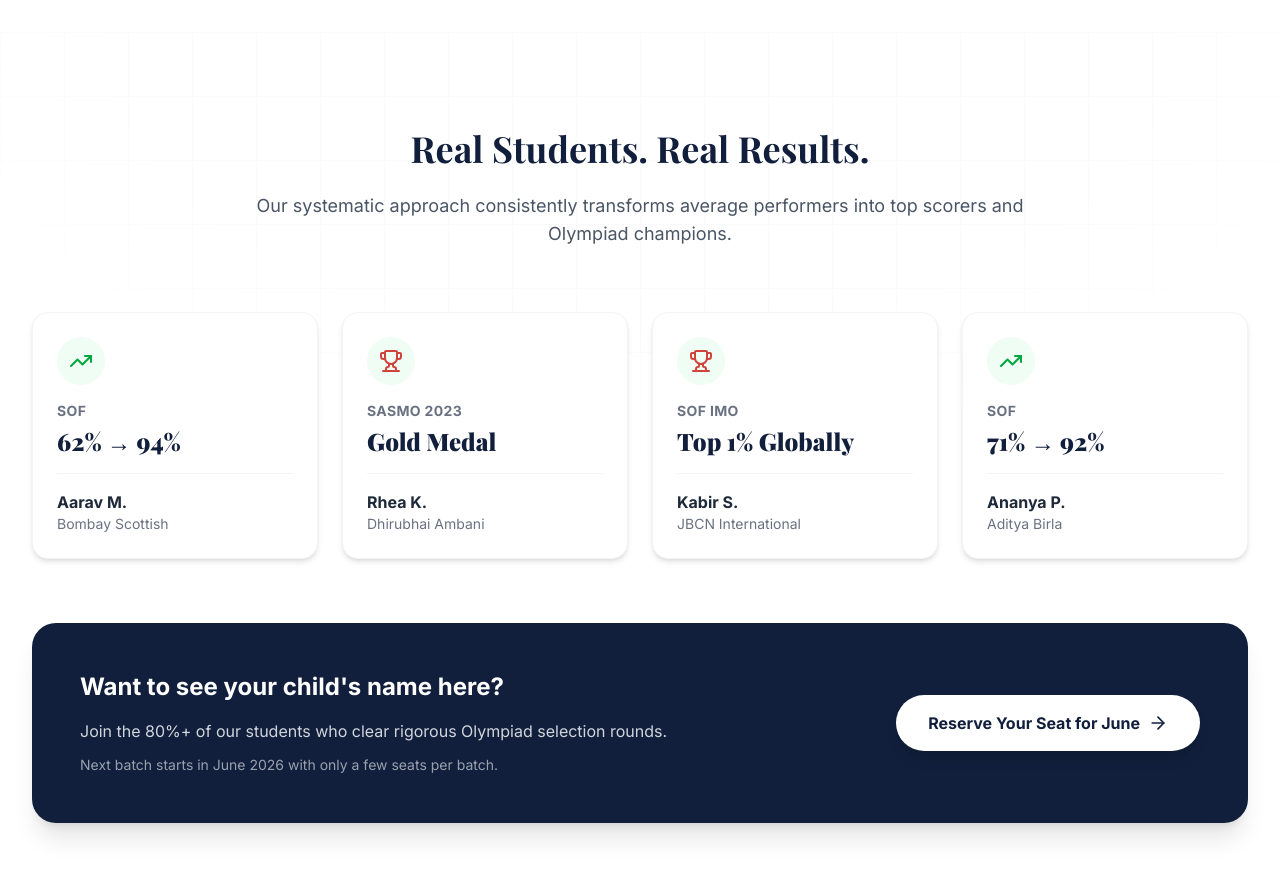
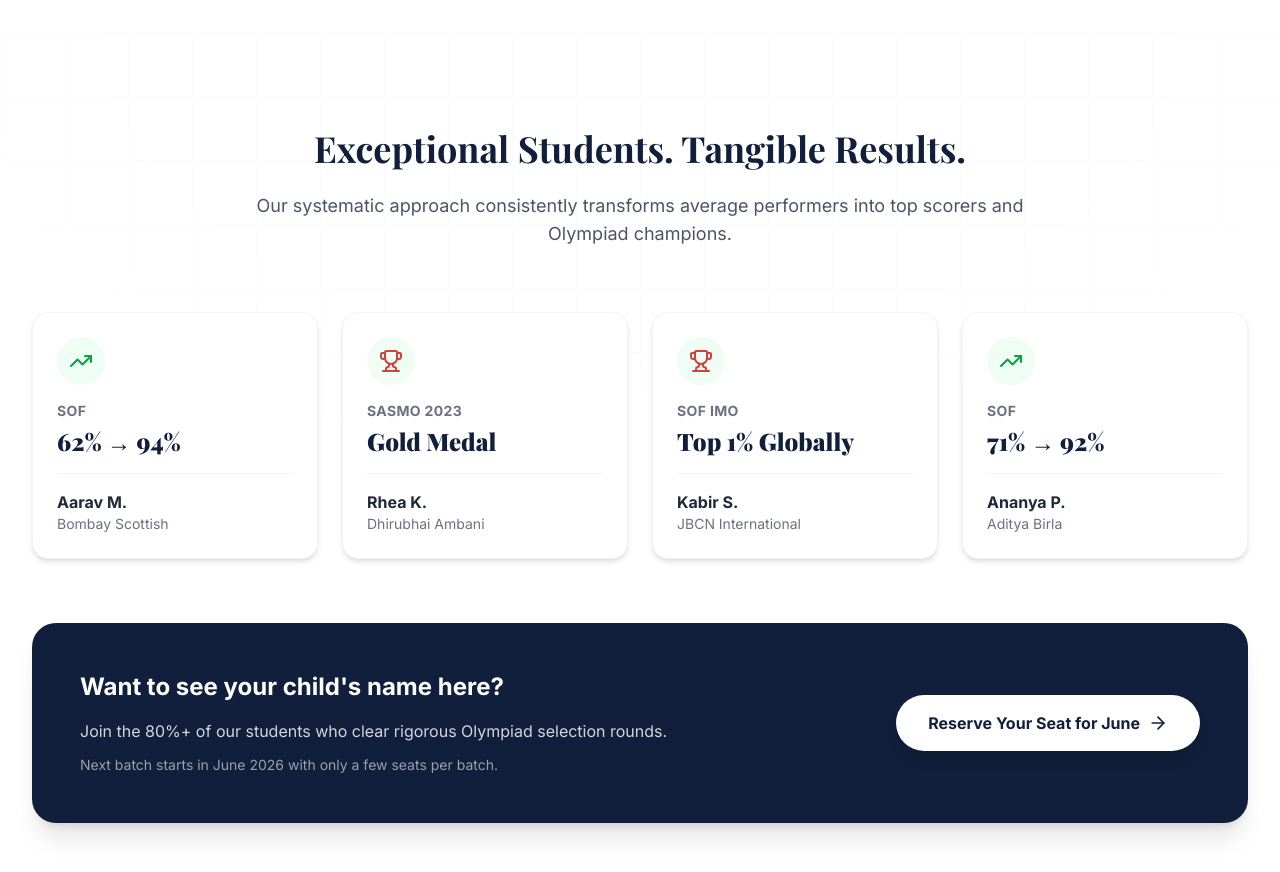
Before and after one commit to mathswithshraddha/website, a Next.js app: page / in a window 1280 px wide. Shown: the part 2300-3172 px from the top of the page. Built offline with nearby package versions, Linux system fonts and the light colour scheme; a web font is replaced by a local one.

Commit message:
Updated to Minimal Theme

```diff
--- a/components/ResultsSection.tsx
+++ b/components/ResultsSection.tsx
@@ -35,7 +35,7 @@ export default function ResultsSection() {
       <div className="max-w-7xl mx-auto px-4 sm:px-6 lg:px-8 relative z-10">
         <div className="text-center max-w-3xl mx-auto mb-16">
           <h2 className="text-primary text-3xl md:text-4xl font-heading font-bold mb-6">
-            Real Students. Real Results.
+            Exceptional Students. Tangible Results.
           </h2>
           <p className="text-gray-600 text-lg">
             Our systematic approach consistently transforms average performers into top scorers and Olympiad champions.
```
